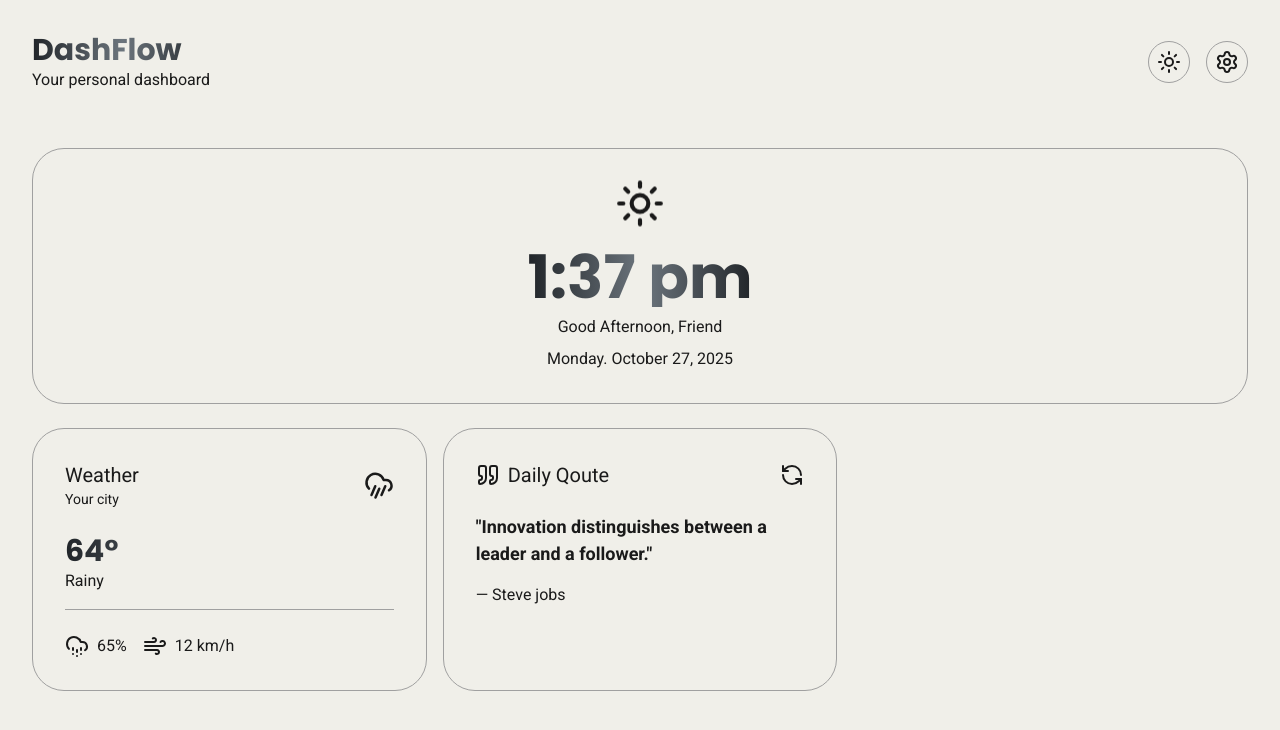
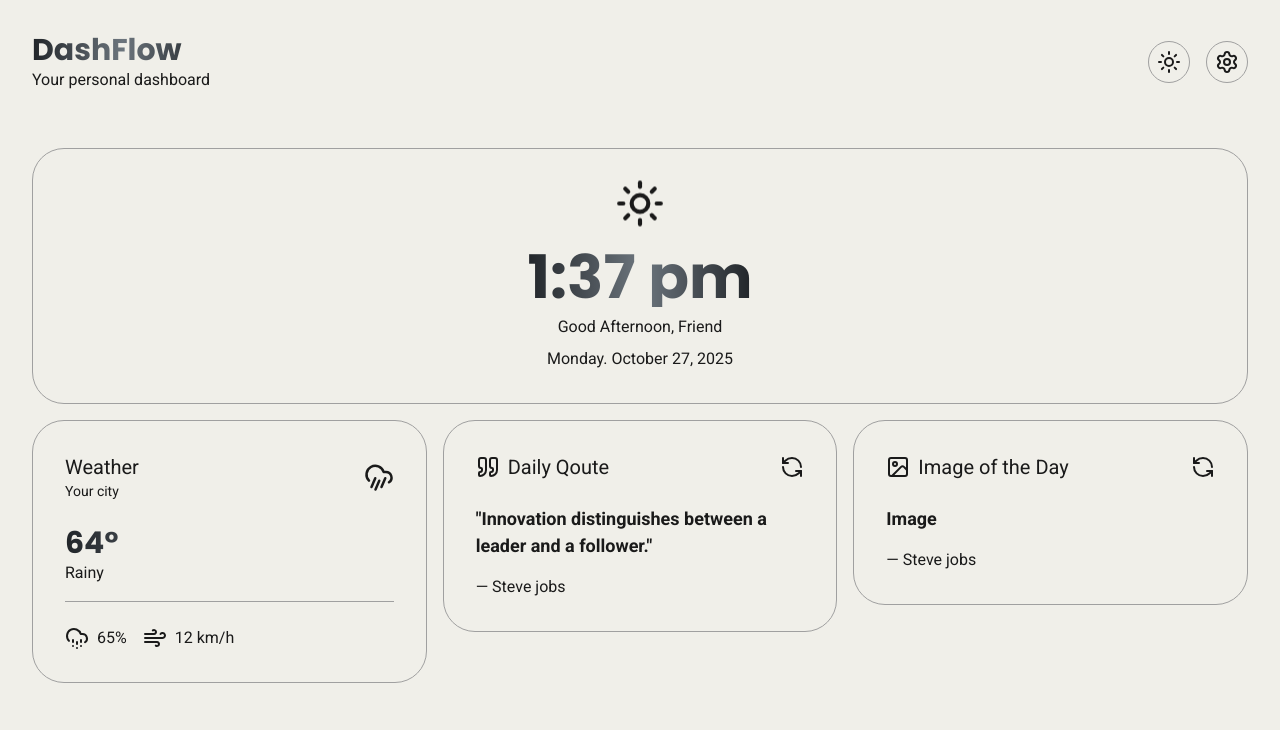
Before and after one commit to novice-is-me/personalized-dashboard, a React (Vite) app: page / in a window 1280 px wide. Shown: the top 730 px of the page. Built offline with nearby package versions, Linux system fonts and the light colour scheme.

Commit message:
Implementing draggable widgets

```diff
--- a/package.json
+++ b/package.json
@@ -10,6 +10,10 @@
     "preview": "vite preview"
   },
   "dependencies": {
+    "@dnd-kit/core": "^6.3.1",
+    "@dnd-kit/modifiers": "^9.0.0",
+    "@dnd-kit/sortable": "^10.0.0",
+    "@dnd-kit/utilities": "^3.2.2",
     "@radix-ui/react-slot": "^1.2.3",
     "@tailwindcss/vite": "^4.1.16",
     "class-variance-authority": "^0.7.1",
--- a/src/App.jsx
+++ b/src/App.jsx
@@ -1,24 +1,97 @@
+import { useState } from "react";
 import "./App.css";
 import { DailyQoute } from "./components/DailyQoute";
+import { ImageComponent } from "./components/ImageComponent";
 import { TimeGreet } from "./components/TimeGreet";
 import { Weather } from "./components/Weather";
 import { ThemeProvider } from "./contexts/ThemeContext";
 import Dashboard from "./layouts/Dashboard";
 
+import {
+  closestCenter, // center is the droppable area
+  DndContext, // like a context provider that wraps draggable and droppable components
+  PointerSensor, // detects mouse pointer for dragging
+  useSensor,
+  useSensors,
+} from "@dnd-kit/core";
+import {
+  arrayMove,
+  rectSortingStrategy,
+  SortableContext,
+} from "@dnd-kit/sortable";
+import { restrictToWindowEdges } from "@dnd-kit/modifiers";
+import { SortableCard } from "./components/SortableCard";
+
 function App() {
+  // Default order
+  const defaultWidgets = [
+    "time-greet",
+    "weather",
+    "daily-quote",
+    "image-component",
+  ];
+
+  // Load the save widget from local or use the default
+  const [widgets, setWidgets] = useState(() => {
+    const saved = localStorage.getItem("widgetOrder");
+    return saved ? JSON.parse(saved) : defaultWidgets;
+  });
+
+  // Set up instance for sensors (like mouse, touch)
+  const sensors = useSensors(useSensor(PointerSensor));
+
+  // ⚙️ Handle what happens when dragging ends
+  const handleDragEnd = (event) => {
+    const { active, over } = event;
+
+    // if dropped outside or same position, do nothing
+    if (!over || active.id === over.id) return;
+
+    // re-order widgets
+    setWidgets((prev) => {
+      const oldIndex = prev.indexOf(active.id);
+      const newIndex = prev.indexOf(over.id);
+      const newOrder = arrayMove(prev, oldIndex, newIndex);
+
+      // Save the new order in local
+      localStorage.setItem("widgetOrder", JSON.stringify(newOrder));
+
+      return newOrder;
+    });
+  };
+
   return (
-    <div className="body-style space-y-6">
+    <div className="body-style space-y-6 overflow-hidden">
       <ThemeProvider>
         <Dashboard />
-        <div className=" space-y-6">
-          <div className="w-full">
-            <TimeGreet />
-          </div>
-          <div className=" grid grid-cols-1 md:grid-cols-3 gap-4">
-            <Weather />
-            <DailyQoute />
-          </div>
-        </div>
+
+        <DndContext
+          sensors={sensors}
+          collisionDetection={closestCenter}
+          modifiers={[restrictToWindowEdges]} // prevents dragging outside window
+          onDragEnd={handleDragEnd}
+        >
+          <SortableContext items={widgets} strategy={rectSortingStrategy}>
+            <div className="grid grid-cols-1 md:grid-cols-3 gap-4">
+              {widgets.map((id, index) => {
+                // The first widget takes full width (col-span-3)
+                const colSpan =
+                  index === 0 ? "md:col-span-3 w-full" : "md:col-span-1 w-full";
+
+                return (
+                  <div key={id} className={colSpan}>
+                    <SortableCard id={id}>
+                      {id === "time-greet" && <TimeGreet />}
+                      {id === "weather" && <Weather />}
+                      {id === "daily-quote" && <DailyQoute />}
+                      {id === "image-component" && <ImageComponent />}
+                    </SortableCard>
+                  </div>
+                );
+              })}
+            </div>
+          </SortableContext>
+        </DndContext>
       </ThemeProvider>
     </div>
   );
--- /dev/null
+++ b/src/components/ImageComponent.jsx
@@ -0,0 +1,38 @@
+import { Image, RefreshCcw } from "lucide-react";
+import React, { useState } from "react";
+
+export const ImageComponent = () => {
+  const [isRotating, setIsRotating] = useState(false);
+
+  const retryMove = () => {
+    setIsRotating(true);
+    console.log("after", isRotating);
+
+    // Reset rotation after animation duration
+    setTimeout(() => {
+      setIsRotating(false);
+    }, 1000);
+  };
+  return (
+    <div className=" card border">
+      <div className=" space-y-6">
+        <div className=" flex justify-between items-center">
+          <div className=" flex gap-2 items-center">
+            <Image />
+            <p className=" text-xl">Image of the Day</p>
+          </div>
+          <RefreshCcw
+            className={`hover:cursor-pointer transform transition-transform duration-1000 ${
+              isRotating ? "rotate-[360deg]" : ""
+            }`}
+            onClick={retryMove}
+          />
+        </div>
+        <div className=" space-y-4">
+          <p className=" text-[18px] font-bold">Image</p>
+          <p> — Steve jobs</p>
+        </div>
+      </div>
+    </div>
+  );
+};
--- /dev/null
+++ b/src/components/SortableCard.jsx
@@ -0,0 +1,18 @@
+import { useSortable } from "@dnd-kit/sortable";
+import { CSS } from "@dnd-kit/utilities";
+
+export const SortableCard = ({ id, children }) => {
+  const { attributes, listeners, setNodeRef, transform, transition } =
+    useSortable({ id });
+
+  const style = {
+    transform: CSS.Transform.toString(transform),
+    transition,
+  };
+
+  return (
+    <div ref={setNodeRef} style={style} {...attributes} {...listeners}>
+      {children}
+    </div>
+  );
+};
--- /dev/null
+++ b/src/contexts/DraggableContext.jsx
@@ -0,0 +1,24 @@
+import React from "react";
+import { useDraggable } from "@dnd-kit/core";
+
+export const DraggableContext = ({ id, children }) => {
+  // use the useDraggable hooks
+  // 1. attributes: accessibility attributes
+  // 2. listeners: the acutal drag controls (start, move, stop)
+  // 3. setNodeRef: a reference or id to know which item or elements are being dragged
+  // 4. transform: the x and y coordinates of the dragged item
+  const { attributes, listeners, setNodeRef, transform } = useDraggable({ id });
+  const style = {
+    transform: transform
+      ? `translate3d(${transform.x}px, ${transform.y}px, 0)`
+      : undefined,
+    transition: "transform 0.2s ease",
+    cursor: "grab",
+  };
+
+  return (
+    <div ref={setNodeRef} style={style} {...listeners} {...attributes}>
+      {children}
+    </div>
+  );
+};
```
Also changed, not shown: 1 other file (tests, documents, lock files or other folders).
